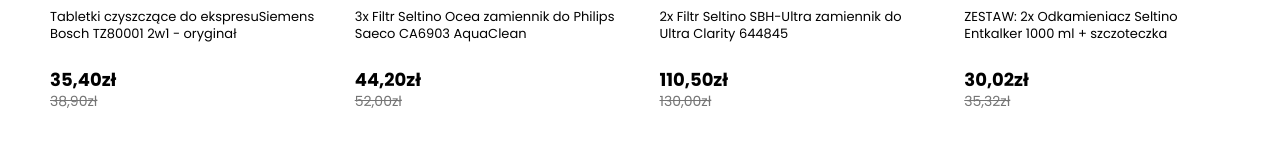
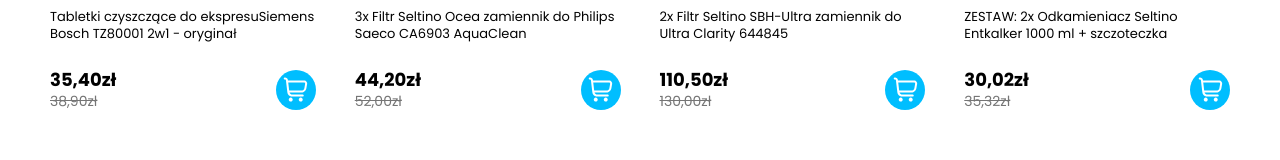
Before and after one commit to B4rt0sz/ecommerce-challenge, a React (Create React App) app: page / in a window 1280 px wide. Shown: the part 576-736 px from the top of the page. Built offline with nearby package versions, Linux system fonts and the light colour scheme.

Commit message:
add missing icon

```diff
--- a/src/layout/ProductPromo/index.scss
+++ b/src/layout/ProductPromo/index.scss
@@ -21,6 +21,7 @@
   }
 
   &__carousel {
+    position: relative;
     width: 320px;
     cursor: pointer;
 
@@ -66,6 +67,25 @@
       color: var(--tertiary-txt);
     }
 
+    .carousel__cart {
+      position: absolute;
+      bottom: 0;
+      right: 0;
+      display: flex;
+      justify-content: center;
+      align-items: center;
+      width: 40px;
+      height: 40px;
+      background-color: var(--blue-color);
+      border-radius: 50%;
+
+      svg {
+        path {
+          fill: var(--secondary-txt);
+        }
+      }
+    }
+
     .swiper-button-prev {
       color: var(--primary-txt);
       height: 20px !important;
--- a/src/layout/ProductPromo/index.tsx
+++ b/src/layout/ProductPromo/index.tsx
@@ -8,6 +8,7 @@
 import productImg2 from './images/product2.png'
 import productImg3 from './images/product3.png'
 import productImg4 from './images/product4.png'
+import CartIcon from 'components/icons/CartIcon'
 
 const productList = [
   {
@@ -55,6 +56,9 @@
             <p className='carousel__title'>{item.title}</p>
             <p className='carousel__newPrice'>{item.newPrice}</p>
             <p className='carousel__oldPrice'>{item.oldPrice}</p>
+            <div className='carousel__cart'>
+              <CartIcon />
+            </div>
           </SwiperSlide>
         ))}
       </Swiper>
```
